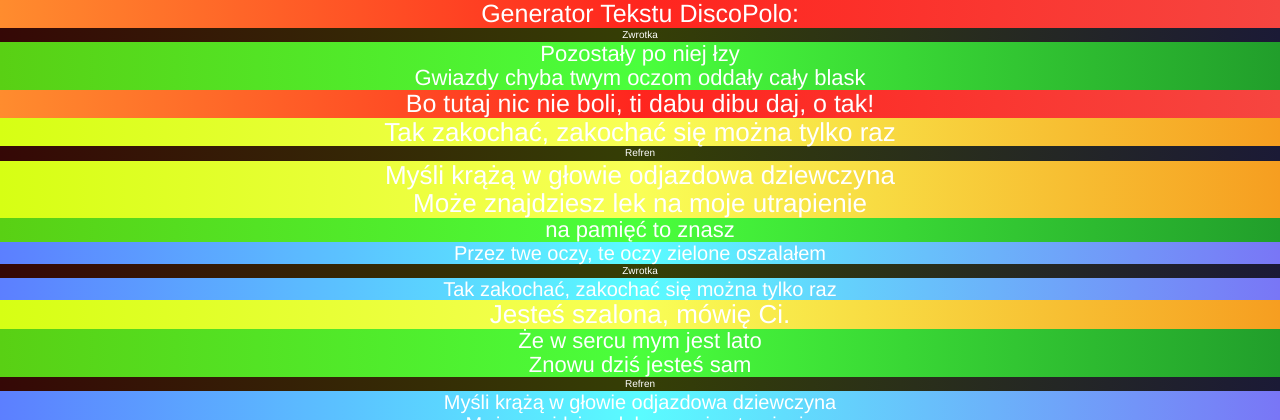
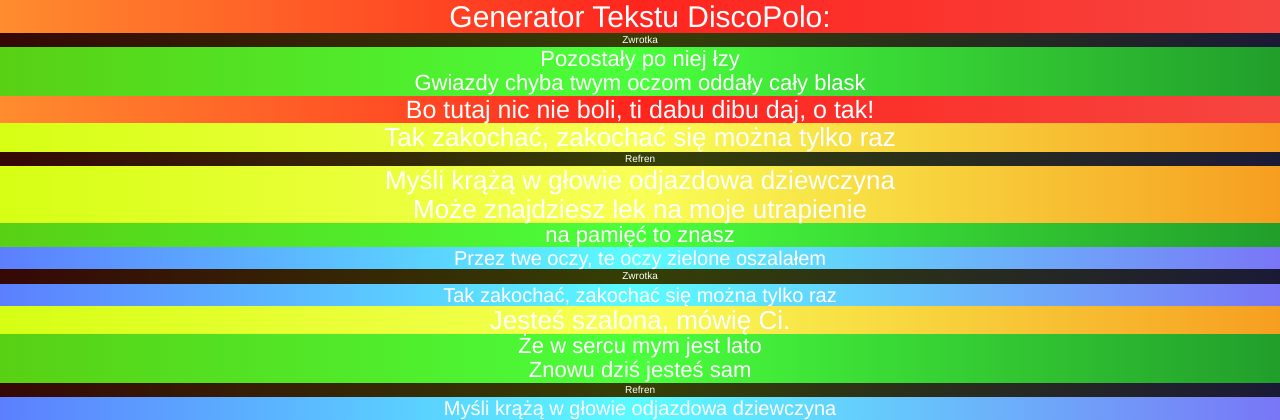
Before and after one commit to daggeru/sh2017, a Flask app: page / in a window 1280 px wide. Shown: the top 420 px of the page. Run offline with Flask 2, Linux system fonts and the light colour scheme; some libraries are stand-ins or nearby versions.

Commit message:
minor change in html

```diff
--- a/templates/index.html
+++ b/templates/index.html
@@ -49,7 +49,7 @@
     </script>
 </head>
 <body>
-<h2>Generator Tekstu DiscoPolo:</h2>
+<h2 style="font-size: 30px;">Generator Tekstu DiscoPolo:</h2>
 <div style="margin: 0 auto;" class="disco">
 
 </div>
```
